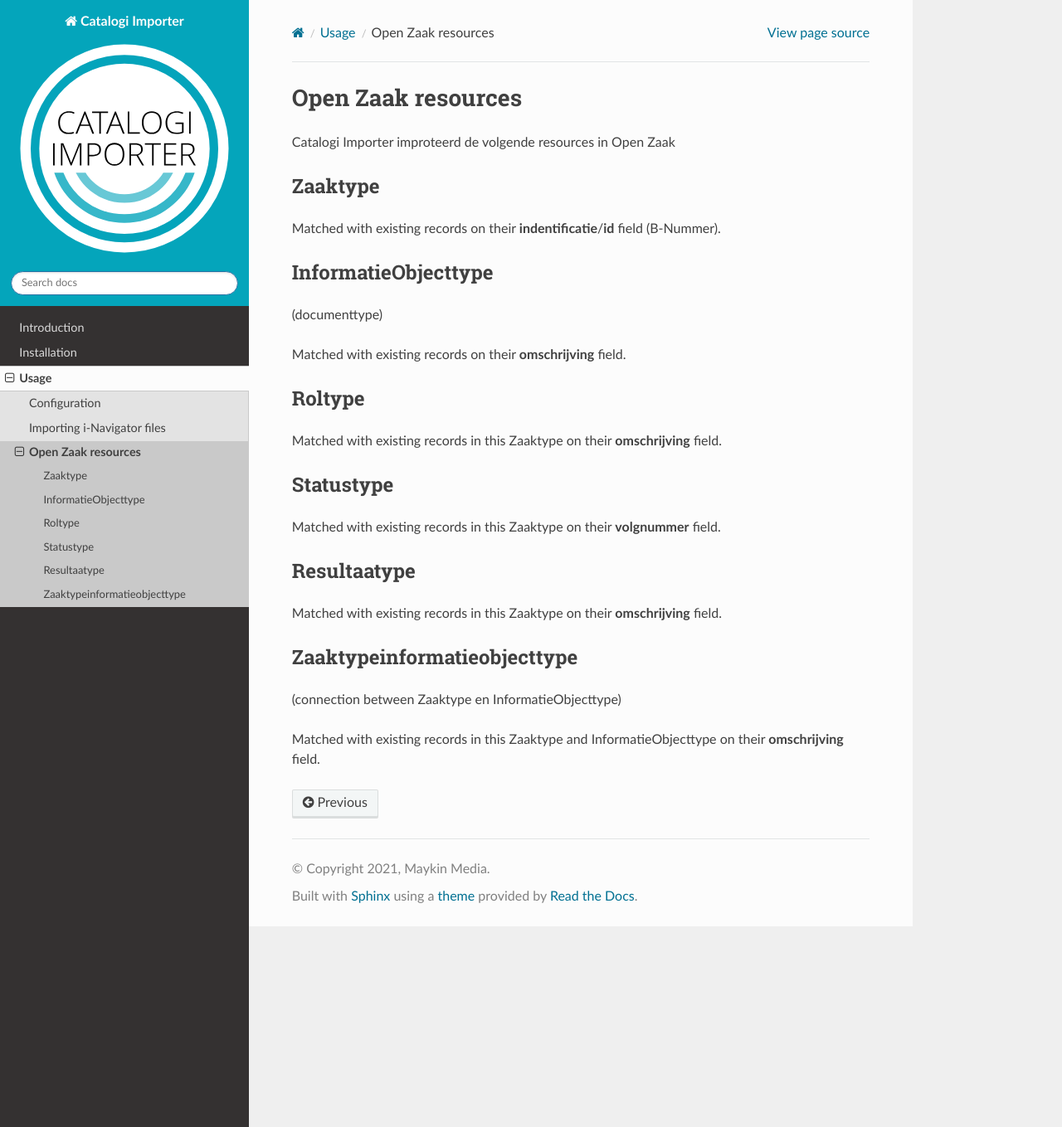
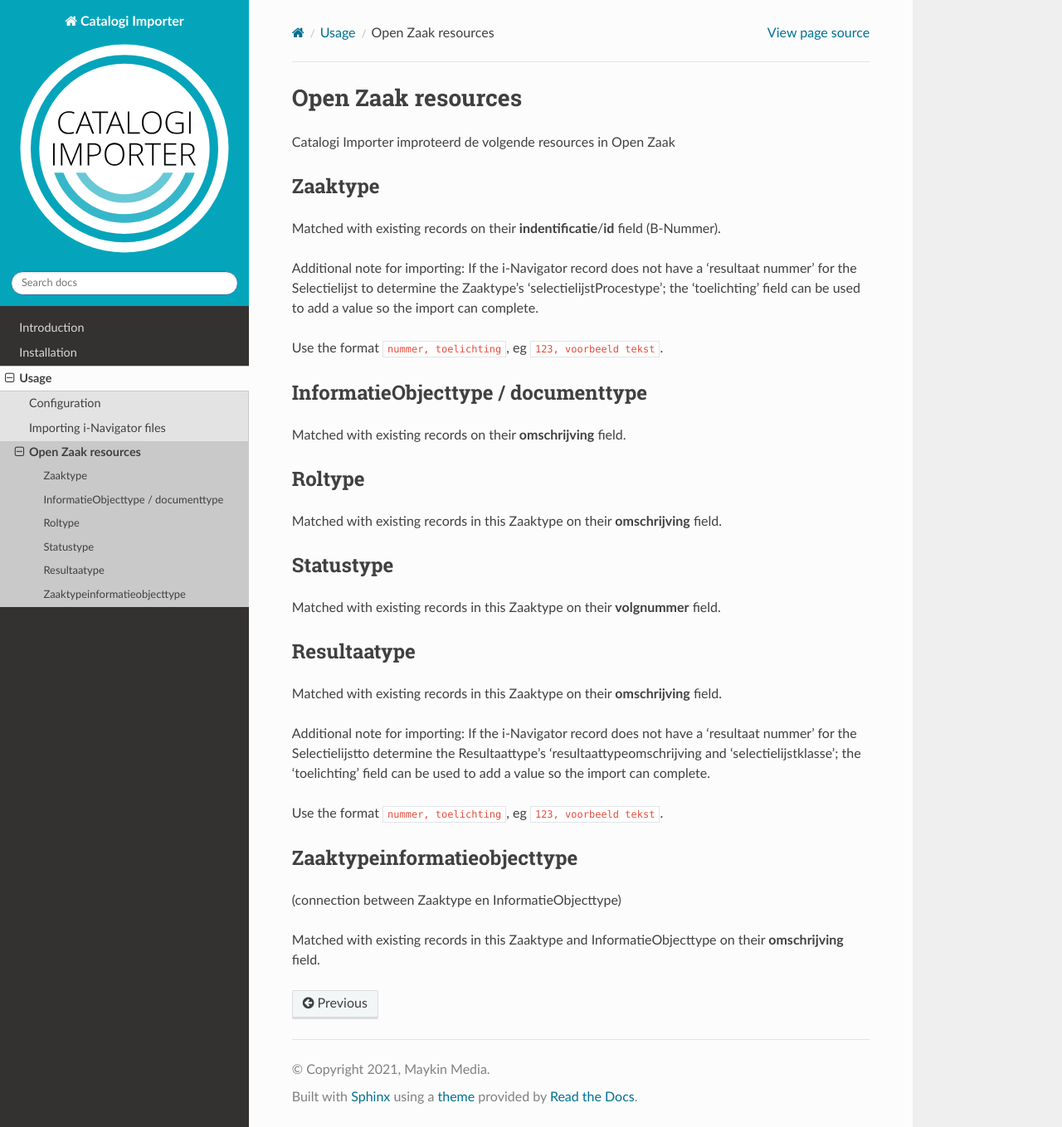
Before and after one commit to maykinmedia/catalogi-importer, a Sphinx documentation site: the page built from docs/usage/resources.rst, in a window 1280 px wide and 1359 px high. Shown: the whole window at 83% size. Built offline with Sphinx 7.4.7 and the Read the Docs theme 2.0.0, drawn with Linux system fonts in a browser that asks for light colours.

Commit message:
:memo: Added note on ResultaatType number matching

```diff
--- a/docs/usage/resources.rst
+++ b/docs/usage/resources.rst
@@ -11,11 +11,13 @@ Zaaktype
 --------
 Matched with existing records on their **indentificatie**/**id** field (B-Nummer).
 
+Additional note for importing: If the i-Navigator record does not have a 'resultaat nummer' for the Selectielijst to determine the Zaaktype's 'selectielijstProcestype'; the 'toelichting' field can be used to add a value so the import can complete.
 
-InformatieObjecttype
---------------------
+Use the format ``nummer, toelichting``, eg ``123, voorbeeld tekst``.
 
-(documenttype)
+
+InformatieObjecttype / documenttype
+-----------------------------------
 
 Matched with existing records on their **omschrijving** field.
 
@@ -34,6 +36,12 @@ Resultaatype
 ------------
 Matched with existing records in this Zaaktype on their **omschrijving** field.
 
+Additional note for importing: If the i-Navigator record does not have a 'resultaat nummer' for the Selectielijstto determine the Resultaattype's 'resultaattypeomschrijving and 'selectielijstklasse'; the 'toelichting' field can be used to add a value so the import can complete.
+
+
+
+Use the format ``nummer, toelichting``, eg ``123, voorbeeld tekst``.
+
 
 Zaaktypeinformatieobjecttype
 ----------------------------
```
